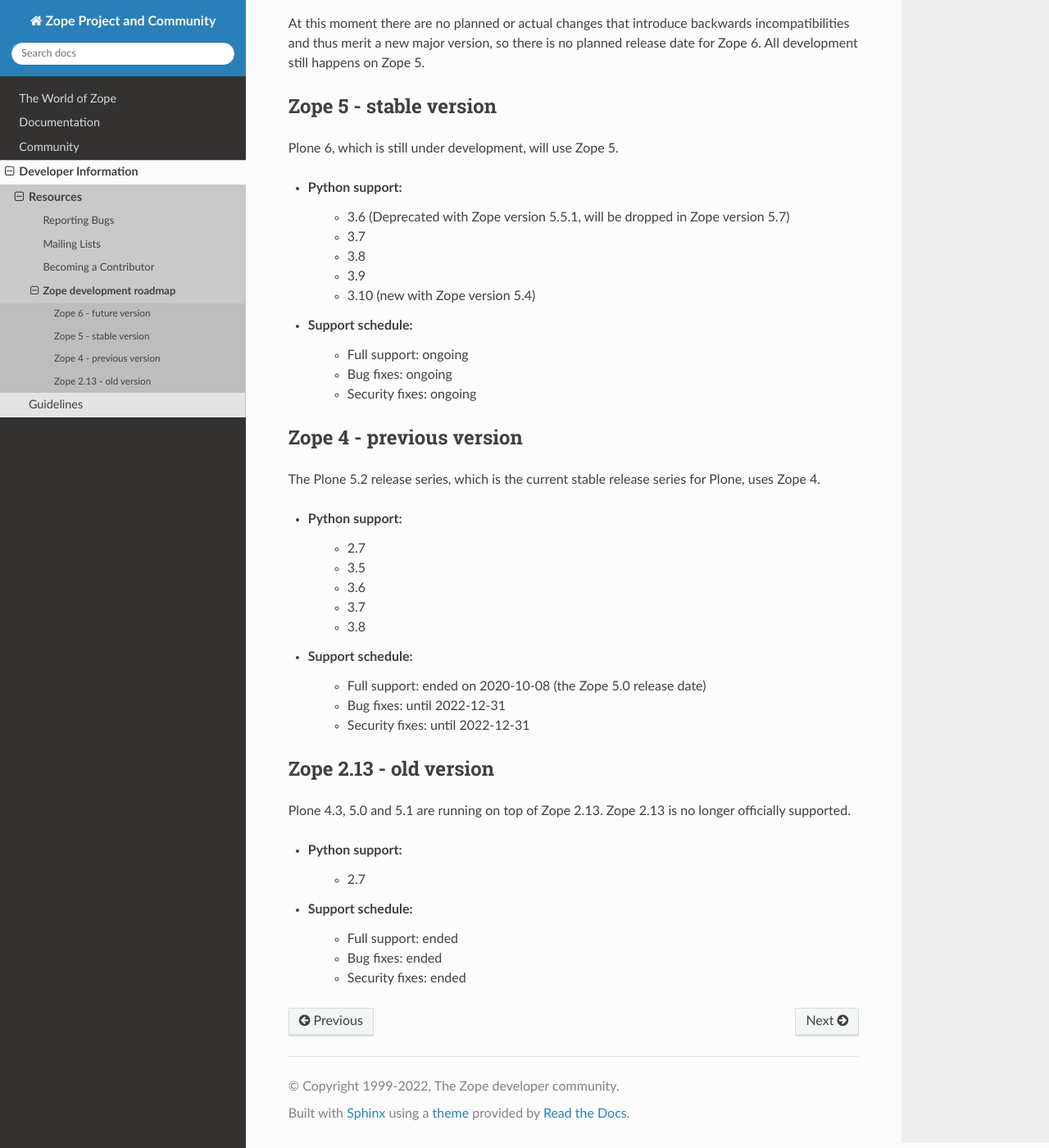
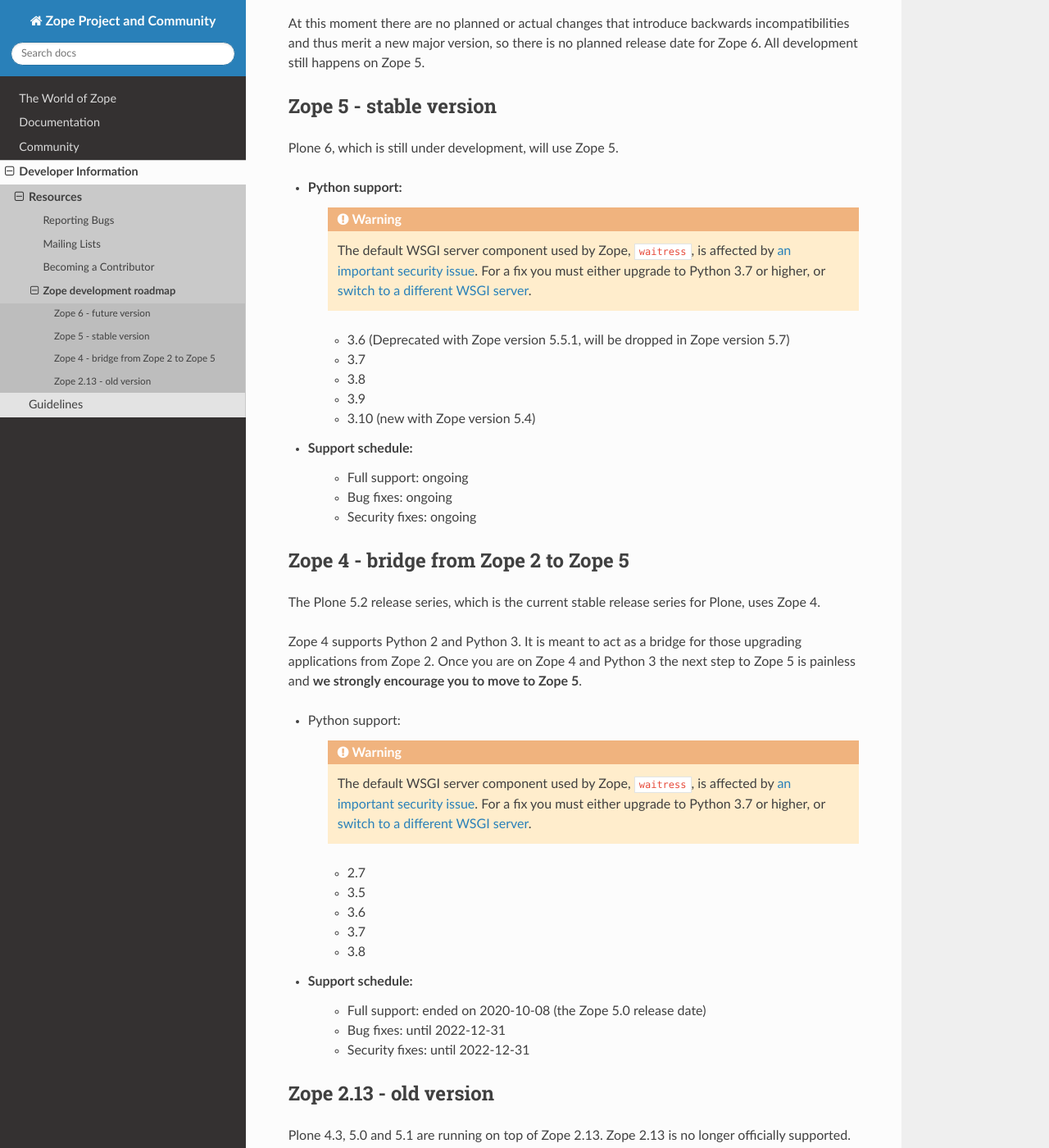
Before and after one commit to zopefoundation/www.zope.org, a Sphinx documentation site: the page built from docs/developer/roadmap.rst, in a window 1280 px wide and 1400 px high, scrolled down 636 px. Shown: the whole window at 82% size. Built offline with Sphinx 7.4.7 and the Read the Docs theme 2.0.0, drawn with Linux system fonts in a browser that asks for light colours.

Commit message:
- add prominent notes about the waitress issue and tell people to upgrade

```diff
--- a/docs/developer/roadmap.rst
+++ b/docs/developer/roadmap.rst
@@ -37,6 +37,15 @@ Zope 5 - stable version
 Plone 6, which is still under development, will use Zope 5.
 
 * Python support:
+    .. warning::
+
+        The default WSGI server component used by Zope, ``waitress``, is
+        affected by `an important security issue
+        <https://github.com/Pylons/waitress/security/advisories/GHSA-4f7p-27jc-3c36>`_.
+        For a fix you must either upgrade to Python 3.7 or higher, or `switch
+        to a different WSGI server
+        <https://zope.readthedocs.io/en/latest/operation.html#recommended-wsgi-servers>`_.
+
     - 3.6 (Deprecated with Zope version 5.5.1, will be dropped in Zope version 5.7)
     - 3.7
     - 3.8
@@ -49,12 +58,27 @@ Plone 6, which is still under development, will use Zope 5.
     - Security fixes: ongoing
 
 
-Zope 4 - previous version
--------------------------
+Zope 4 - bridge from Zope 2 to Zope 5
+-------------------------------------
 The Plone 5.2 release series, which is the current stable release series for
 Plone, uses Zope 4.
 
+Zope 4 supports Python 2 and Python 3. It is meant to act as a bridge for those
+upgrading applications from Zope 2. Once you are on Zope 4 and Python 3 the
+next step to Zope 5 is painless and **we strongly encourage you to move to Zope
+5**.
+
 * Python support:
+
+    .. warning::
+
+        The default WSGI server component used by Zope, ``waitress``, is
+        affected by `an important security issue
+        <https://github.com/Pylons/waitress/security/advisories/GHSA-4f7p-27jc-3c36>`_.
+        For a fix you must either upgrade to Python 3.7 or higher, or `switch
+        to a different WSGI server
+        <https://zope.readthedocs.io/en/latest/operation.html#recommended-wsgi-servers>`_.
+
     - 2.7
     - 3.5
     - 3.6
```
